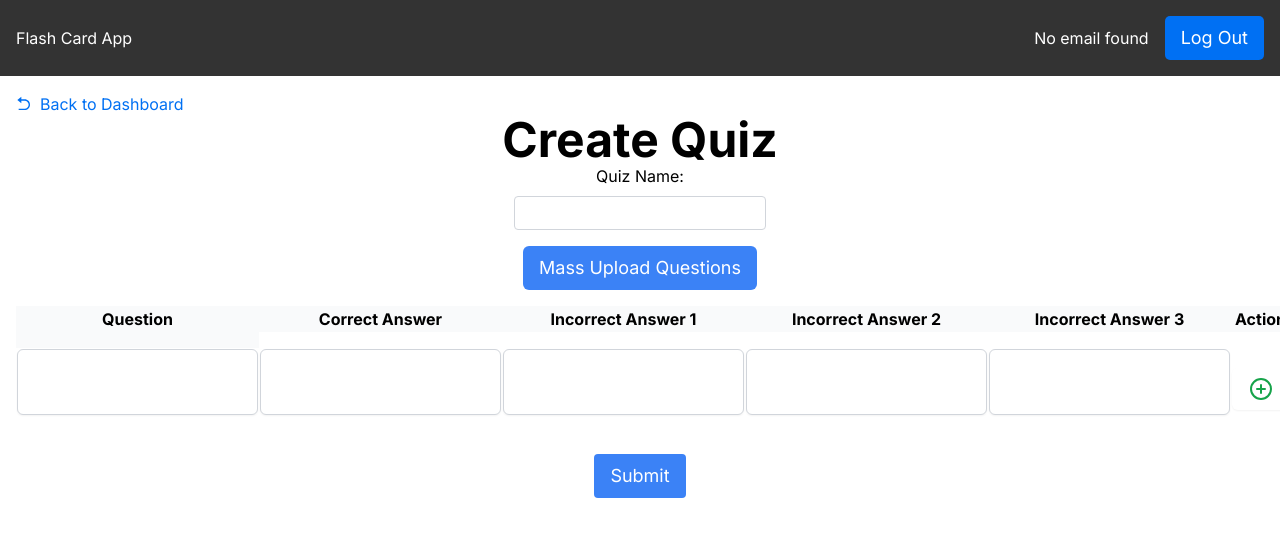
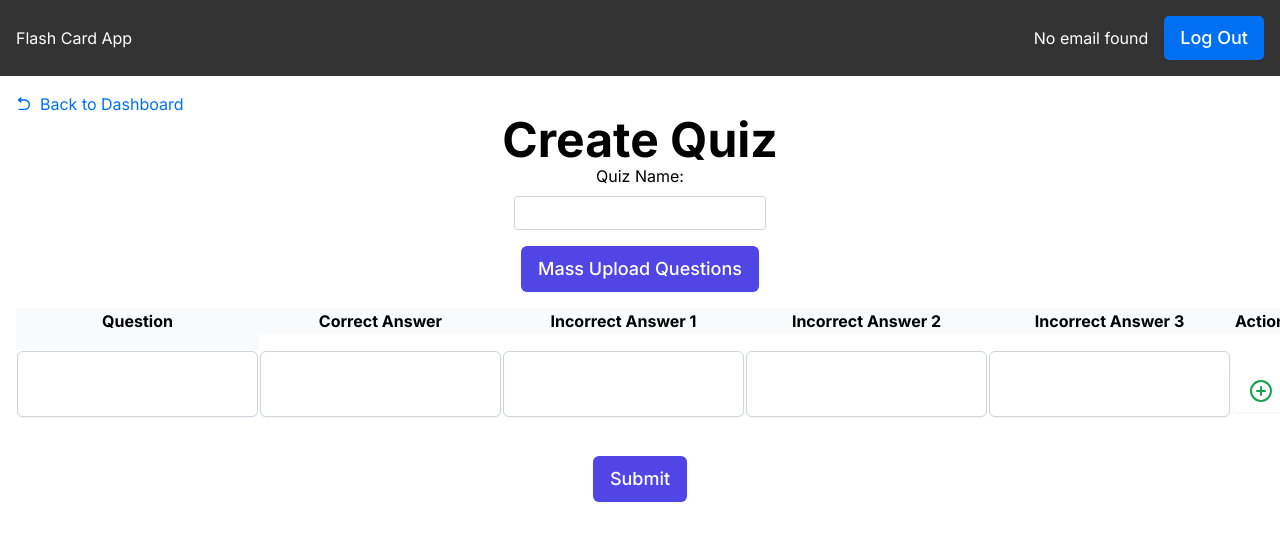
Before and after one commit to shagene/flashcard, a Next.js app: page /create-quiz in a window 1280 px wide. Shown: the top 540 px of the page. Built offline with nearby package versions, Linux system fonts and the light colour scheme.

Commit message:
UI improvements for btns.

```diff
--- a/src/components/LayoutAuth.tsx
+++ b/src/components/LayoutAuth.tsx
@@ -72,7 +72,10 @@ const LayoutAuth = ({ children }: Props) => {
 
           <div className="user-info">
             {userEmail ? <span>{userEmail}</span> : <span>No email found</span>}
-            <button onClick={handleLogout} className="text-lg logout-button">
+            <button
+              onClick={handleLogout}
+              className="justify-center py-2 px-4 border border-transparent rounded-md shadow-sm text-lg font-medium text-white bg-indigo-600 hover:bg-indigo-700 focus:outline-none focus:ring-2 focus:ring-offset-2 focus:ring-indigo-500 logout-button"
+            >
               Log Out
             </button>
           </div>
--- a/src/components/QuestionForm.tsx
+++ b/src/components/QuestionForm.tsx
@@ -71,7 +71,7 @@ const QuestionForm = ({
                 <button
                   type="button"
                   onClick={addQuestion}
-                  className="mr-2 justify-center py-2 px-4 border border-transparent rounded-md shadow-sm text-lg font-medium   focus:outline-none focus:ring-2 focus:ring-offset-2  text-green-600"
+                  className="mr-2 justify-center py-2 px-4 border border-transparent rounded-md shadow-sm text-lg font-medium focus:outline-none text-green-600"
                 >
                   <FiPlusCircle size={24} />
                 </button>
@@ -80,7 +80,7 @@ const QuestionForm = ({
                 <button
                   type="button"
                   onClick={() => deleteQuestion(index)}
-                  className="justify-center py-2 px-4 border border-transparent rounded-md shadow-sm text-lg font-medium focus:outline-none focus:ring-2 focus:ring-offset-2 text-red-600"
+                  className="justify-center py-2 px-4 border border-transparent rounded-md shadow-sm text-lg font-medium focus:outline-none  text-red-600"
                 >
                   <FiMinusCircle size={24} />
                 </button>
--- a/src/components/QuestionUpload.tsx
+++ b/src/components/QuestionUpload.tsx
@@ -78,7 +78,7 @@ const QuestionUpload = ({
       <button
         type="button"
         onClick={openModal}
-        className="btn bg-blue-500 text-lg text-white px-4 py-2 rounded-md hover:bg-blue-600 transition-colors duration-200"
+        className="justify-center py-2 px-4 border border-transparent rounded-md shadow-sm text-lg font-medium text-white bg-indigo-600 hover:bg-indigo-700 focus:outline-none focus:ring-2 focus:ring-offset-2 focus:ring-indigo-500"
       >
         Mass Upload Questions
       </button>
@@ -116,7 +116,7 @@ const QuestionUpload = ({
             <button
               type="button"
               onClick={handlePastedData}
-              className="btn bg-blue-500 text-lg text-white px-4 py-2 rounded-md hover:bg-blue-600 transition-colors duration-200 mr-2"
+              className="justify-center py-2 px-4 border border-transparent rounded-md shadow-sm text-lg font-medium text-white bg-indigo-600 hover:bg-indigo-700 focus:outline-none focus:ring-2 focus:ring-offset-2 focus:ring-indigo-500 mr-2"
             >
               Upload Pasted Data
             </button>
@@ -124,7 +124,7 @@ const QuestionUpload = ({
             <button
               type="button"
               onClick={closeModal}
-              className="btn bg-gray-300 text-lg text-gray-700 px-4 py-2 rounded-md hover:bg-gray-400 transition-colors duration-200"
+              className="justify-center text-lg font-medium text-gray-700 hover:text-gray-800 px-4 py-2 shadow-sm border border-transparent rounded-md bg-gray-300 hover:bg-gray-400 focus:outline-none focus:ring-2 focus:ring-offset-2 focus:ring-gray-200 transition-colors duration-200"
             >
               Close
             </button>
--- a/src/components/QuizFinish.tsx
+++ b/src/components/QuizFinish.tsx
@@ -25,7 +25,8 @@ const QuizFinish: React.FC<QuizFinishProps> = ({
       </div>
       <div>Time taken: {timeElapsed}</div>
       <button
-        className="px-4 py-2 bg-blue-500 text-lg text-white rounded hover:bg-blue-700 transition duration-300"
+        className="px-4 py-2 border border-transparent rounded-md shadow-sm text-lg font-medium text-white bg-indigo-600 hover:bg-indigo-700 focus:outline-none focus:ring-2 focus:ring-offset-2 focus:ring-indigo-500"
+        //
         onClick={onGoToDashboard}
       >
         Go to Dashboard
--- a/src/components/QuizQuestion.tsx
+++ b/src/components/QuizQuestion.tsx
@@ -33,7 +33,7 @@ const QuizQuestion: React.FC<QuizQuestionProps> = ({
       {answers.map((answer, index) => (
         <button
           key={index}
-          className="px-4 py-2 bg-gray-200 text-lg text-black rounded hover:bg-gray-300 transition duration-300"
+          className="px-4 py-2 bg-gray-200 border border-transparent rounded-md shadow-sm text-lg font-medium focus:outline-none focus:ring-2 focus:ring-offset-2 hover:bg-gray-300 transition duration-300"
           onClick={() => onAnswerSubmit(answer)}
         >
           {answer.text}
--- a/src/components/QuizStart.tsx
+++ b/src/components/QuizStart.tsx
@@ -19,7 +19,7 @@ const QuizStart: React.FC<QuizStartProps> = ({
       </h1>
       <div>Total Questions: {totalQuestions}</div>
       <button
-        className="px-4 py-2 bg-blue-500 text-lg text-white rounded hover:bg-blue-700 transition duration-300"
+        className="px-4 py-2 border border-transparent rounded-md shadow-sm text-lg font-medium text-white bg-indigo-600 hover:bg-indigo-700 focus:outline-none focus:ring-2 focus:ring-offset-2 focus:ring-indigo-500"
         onClick={onStartQuiz}
       >
         Start Quiz
--- a/src/pages/create-quiz.tsx
+++ b/src/pages/create-quiz.tsx
@@ -94,7 +94,7 @@ const CreateQuizPage = () => {
           />
           <button
             type="submit"
-            className="submit-button mt-4 px-4 py-2 bg-blue-500 text-lg text-white rounded"
+            className="mt-4 px-4 py-2 border border-transparent rounded-md shadow-sm text-lg font-medium text-white bg-indigo-600 hover:bg-indigo-700 focus:outline-none focus:ring-2 focus:ring-offset-2 focus:ring-indigo-500"
           >
             Submit
           </button>
```
